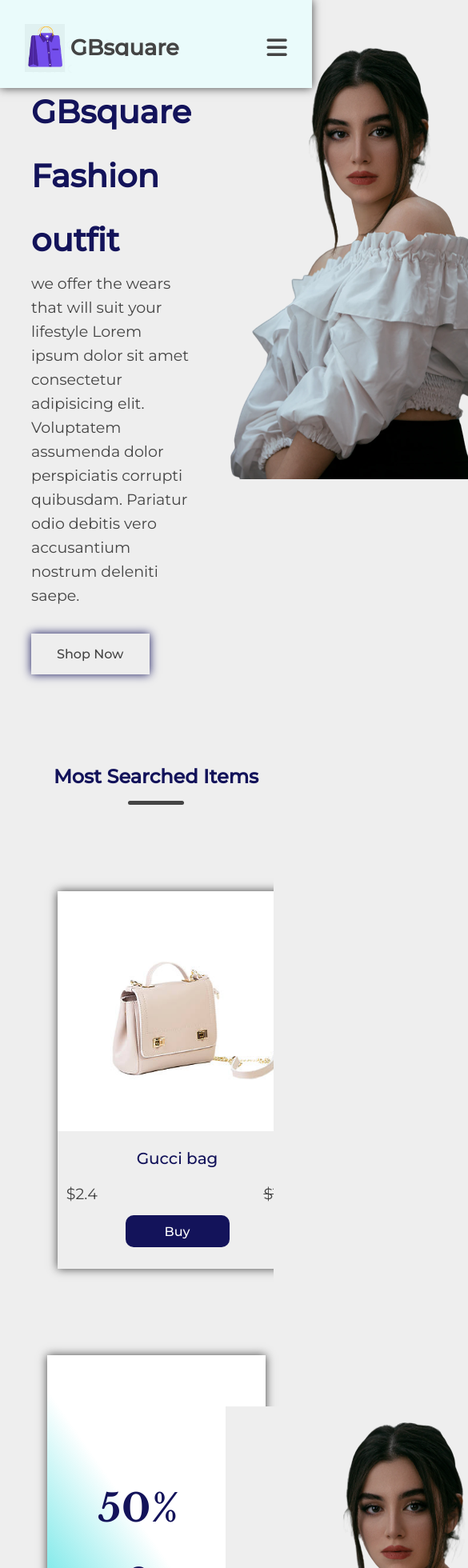
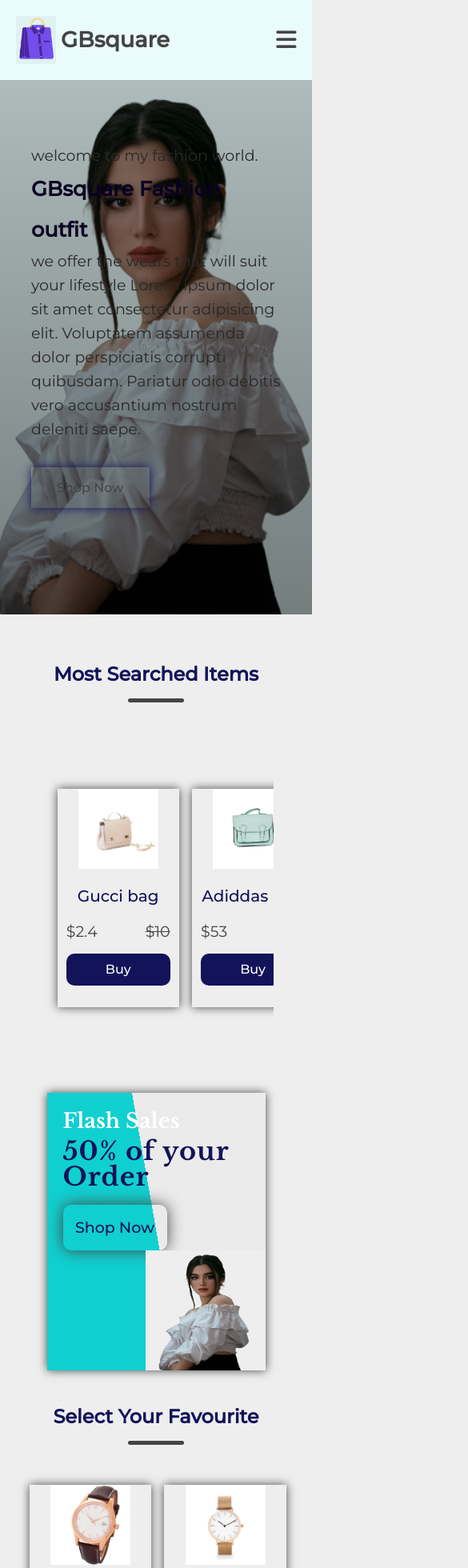
Before and after one commit to Davidodole/ecommerce, a React (Vite) app: page / in a window 390 px wide. Shown: the top 1960 px of the page at 80% size, 585 px wide, since content can reach past the window. Built offline with nearby package versions, Linux system fonts and the light colour scheme; the HTML template or start-up script is replaced by a standard one.

Commit message:
making it look responsive

```diff
--- a/src/App.tsx
+++ b/src/App.tsx
@@ -22,7 +22,7 @@ const App = ()=>{
       imageUrl={bannerImage}
       />
       <Items />
-      <NewsLetter />
+      {/* <NewsLetter /> */}
       <Footer />
     </>
   )
--- a/src/Footer.css
+++ b/src/Footer.css
@@ -2,5 +2,6 @@
     display: flex;
     justify-content: center;
     align-items: center;
-    padding: 0 0 20px;
+    padding: 20px;
+    background: linear-gradient(120deg, rgba(0, 0, 0, 0.1), rgba(0, 0, 0, 0.2));
 }
--- a/src/components/Banner.css
+++ b/src/components/Banner.css
@@ -5,13 +5,14 @@
 .wrap_banner{
     box-shadow: 0 0 .7rem #444;
     padding: 4em;
-    display: flex;
-    justify-content: space-around;
-    align-items: center;
-    background-image: linear-gradient(55deg, #88ebebfb 40%, white 60%);
+    background-image: linear-gradient(80deg,#0dcfcffb 50%, rgba(231, 228, 228, 0.338) 0%);
+    display: grid;
+    grid-template-columns: minmax(200px, 400px);
+    grid-auto-flow: column;
+    justify-content: space-between;
 }
 .image_banner img{
-    height: 100%;
+    width: 300px;
 }
 .banner_content h1{
     font-size: 3em;
@@ -23,23 +24,58 @@
     font-family: 'Libre Baskerville', serif;
 
 }
+.banner_content{
+    display: flex;
+    flex-direction: column;
+    justify-content: center;
+}
 .banner_content button{
-    font-size: 22px;
+    font-size: 19px;
     line-height: 3;
+    width: 130px;
     padding: 0 .5em;
     font-weight: 500;
     color: #13135a;
     background-color: transparent;
     cursor: pointer;
-    border: 1px solid #fff;
+    border: none;
     border-radius: 10px;
-    box-shadow: 0 0 1em #fff;
+    box-shadow: 0 0 1em #444;
     margin: 1em 0 0;
 }
 .banner_content p{
-    font-size: 2.3em;
+    font-size: 1.6em;
     text-transform: capitalize;
     font-weight: 500;
     color: #fff;
     font-family: 'Libre Baskerville', serif;
 }
+
+
+@media screen and (max-width: 1193px) {
+    .image_banner img{
+        width: 200px;
+    }
+    .banner_content h1{
+        font-size: 2em;
+        font-weight: 800;
+        line-height: 1;
+        padding: .2em 0 0;
+        letter-spacing: 1px;
+        color: #13135a;
+        font-family: 'Libre Baskerville', serif;
+
+    }
+}
+@media screen and (max-width: 700px) {
+    .wrap_banner{
+        display: flex;
+        flex-direction: column;
+        padding: 20px 0 0 20px;
+    }
+    .image_banner img {
+        width: 150px;
+        height: 150px;
+        float: right;
+    }
+}
--- a/src/components/Card.css
+++ b/src/components/Card.css
@@ -1,7 +1,7 @@
 
 .wrap_card img{
-    width: 300px;
-    height: 300px;
+    width: 200px;
+    height: 200px;
     object-fit: cover;
 }
 .wrap_card .card{
@@ -44,3 +44,11 @@
     font-weight: 500;
     color: #13135a;
 }
+
+@media  screen and (max-width: 712px) and (orientation: portrait) {
+    .wrap_card img{
+        width: 100px;
+        height: 100px;
+        object-fit: cover;
+    }
+}
--- a/src/components/Header.css
+++ b/src/components/Header.css
@@ -64,9 +64,7 @@ li a{
 
 @media screen and (max-width: 1000px){
     .navbar{
-        position: fixed;
-        width: 100%;
-        z-index: 1000;
+        padding: 20px 5%;
     }
     .navbar p{
         font-size: 1.7em;
@@ -77,9 +75,8 @@ li a{
         right: 0;
         width: 300px;
         height: 0;
-        top: 4.4em;
+        top: 7em;
         background-color: #eafbfbfb;
-        padding: 20px;
         text-align: center;
         overflow: hidden;
     }
--- a/src/components/Header.tsx
+++ b/src/components/Header.tsx
@@ -24,7 +24,7 @@ function Header(){
                 <i className="fa-solid fa-2x fa-cart-shopping"></i>
                 </div>
             </div>
-            <button type="submit"><i className="fa-solid fa-bars"></i></button>
+            <button><i className="fa-solid fa-bars"></i></button>
         </div>
         </>
     )
--- a/src/components/Home.css
+++ b/src/components/Home.css
@@ -1,17 +1,21 @@
 .homepage{
     padding: 40px 10%;
     display: grid;
+    grid-template-columns: auto-fill;
     grid-auto-flow: column;
 }
+.homepage .image{
+    width: fit-content;
+}
 .info{
-    max-width: 600px;
+    max-width: 500px;
     display: flex;
     flex-direction: column;
     justify-content: center;
 }
 .info h1{
     color: #13135a;
-    font-size: 2.5em;
+    font-size: 2em;
     line-height: 2;
 }
 .shop{
@@ -47,3 +51,34 @@
 .shop a:hover{
     color: #eaeaea;
 }
+
+
+@media  screen and (max-width: 1000px) {
+    .homepage{
+        padding: 40px 2% 40px 7%;
+    }
+    .homepage h1{
+        font-size: 1.6em;
+    }
+}
+
+@media  screen and (max-width: 800px) {
+   .homepage{
+    background-image: linear-gradient(rgba(0, 0, 0, 0.255), rgba(0, 0, 0, 0.501)), url("/src/image/girl.png");
+    background-position: center;
+    background-repeat: no-repeat;
+    background-size: cover;
+    margin: 0 0 40px;
+    color: #eaeaea;
+    padding: 5em 10%;
+   }
+   .homepage h1{
+    color: #0a0223;
+   }
+   .homepage p{
+    color: #292927;
+   }
+   .homepage .image{
+    display: none;
+   }
+}
--- a/src/components/NewsLetter.tsx
+++ b/src/components/NewsLetter.tsx
@@ -4,7 +4,7 @@ function NewsLetter(){
     return(
         <>
         <div className="news_letter">
-        <div className="items">
+            <div className="items">
                 <div className="wrap">
                 <h2>NewsLetter</h2>
                 <hr />
--- a/src/components/items.css
+++ b/src/components/items.css
@@ -2,25 +2,23 @@
 .items .item{
     padding: 50px 5%;
     display: grid;
-    grid-template-columns: auto auto auto auto;
+    grid-template-columns: repeat(auto-fill, minmax(200px, 1fr));
     gap: 1em;
 }
 .items{
     padding: 20px 5%;
 }
 
-@media screen and (max-width: 1200px) {
+
+
+
+
+@media  screen and (max-width: 712px) and (orientation: portrait) {
     .items .item{
+
+        padding: 50px 5%;
         display: grid;
-        justify-content: center;
-        grid-template-columns: auto auto auto;
+        grid-template-columns: auto auto;
+        gap: 1em;
     }
 }
-
-@media screen and (max-width: 830px) {
-    .items .item{
-        display: grid;
-        justify-content: center;
-        grid-template-columns:auto auto;
-    }
-}
--- a/src/components/newLetter.css
+++ b/src/components/newLetter.css
@@ -1,6 +1,3 @@
-.news_letter{
-    padding: 30px 8%;
-}
 .newsLetter h1{
     color: #13135a;
     font-size: 1.8em;
```
Also changed, not shown: 1 other file (tests, documents, lock files or other folders).
